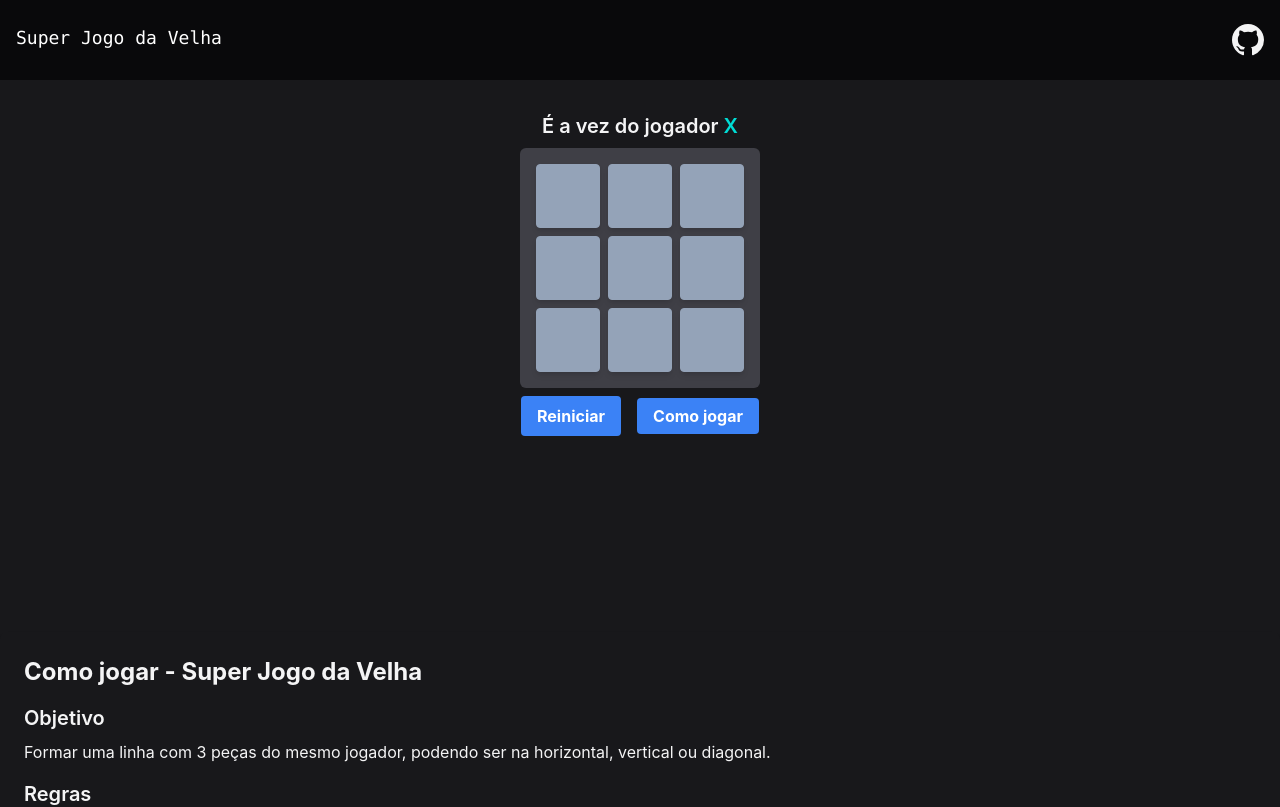
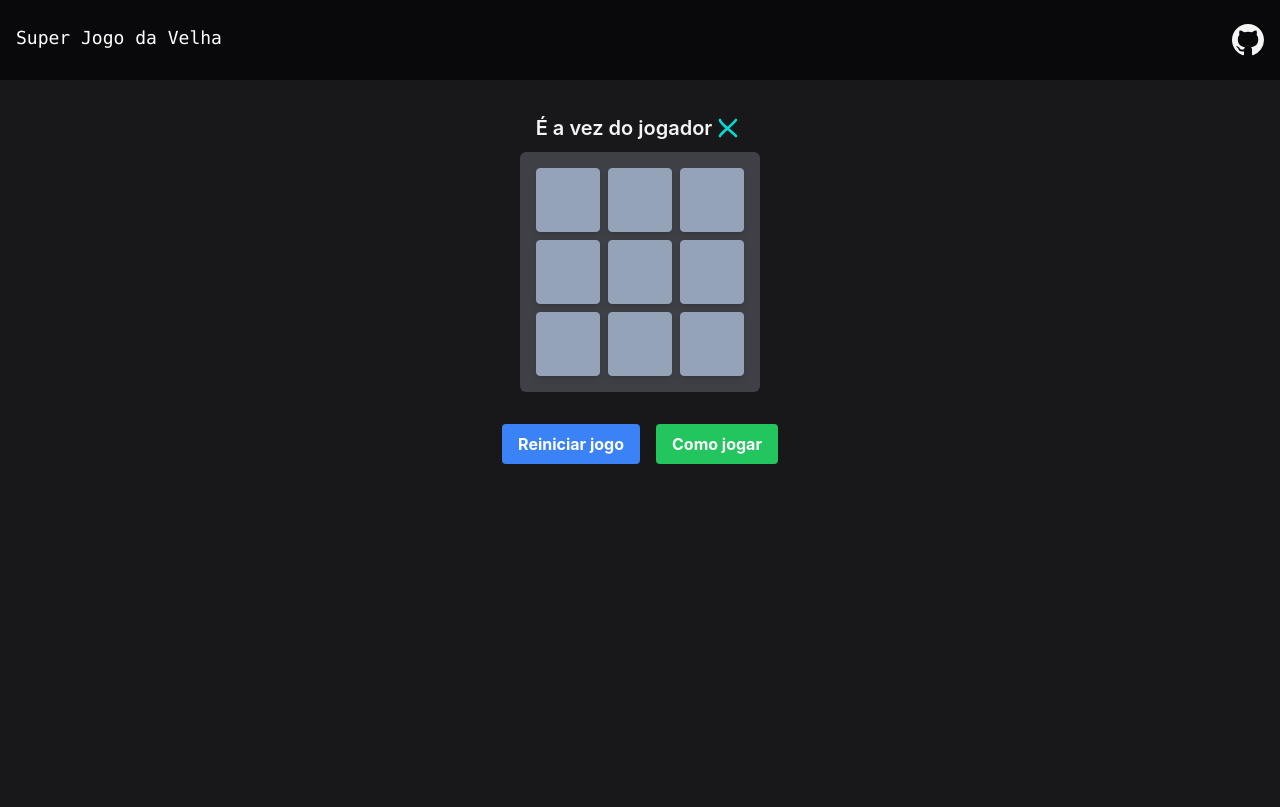
Before and after one commit to matheusdsilva01/super-tic-tac-toe, a Next.js app: page / in a window 1280 px wide. Shown: the top 807 px of the page. Built offline with nearby package versions, Linux system fonts and the light colour scheme.

Commit message:
feat: modal game instructions

```diff
--- a/src/app/page.tsx
+++ b/src/app/page.tsx
@@ -24,7 +24,7 @@ export default function Home() {
     const currentPlayerMoves = board.filter(
       (square) => square && square?.value === currentPlayer.value
     ) as Player[] | [];
-    if (currentPlayerMoves.length >= 3) {
+    if (!winner && currentPlayerMoves.length >= 3) {
       const lowestMove = Math.min(
         ...currentPlayerMoves.map((move) => move.currentMove)
       );
@@ -89,7 +89,9 @@ export default function Home() {
     }
 
     if (roundWon) {
-      setWinner(currentPlayer.value);
+      setTimeout(() => {
+        setWinner(currentPlayer.value);
+      }, 800);
     }
     switchPlayer();
   };
@@ -117,21 +119,21 @@ export default function Home() {
             fill="currentColor"
           >
             <path
-              fill-rule="evenodd"
+              fillRule="evenodd"
               d="M8 0C3.58 0 0 3.58 0 8c0 3.54 2.29 6.53 5.47 7.59.4.07.55-.17.55-.38 0-.19-.01-.82-.01-1.49-2.01.37-2.53-.49-2.69-.94-.09-.23-.48-.94-.82-1.13-.28-.15-.68-.52-.01-.53.63-.01 1.08.58 1.23.82.72 1.21 1.87.87 2.33.66.07-.52.28-.87.51-1.07-1.78-.2-3.64-.89-3.64-3.95 0-.87.31-1.59.82-2.15-.08-.2-.36-1.02.08-2.12 0 0 .67-.21 2.2.82.64-.18 1.32-.27 2-.27.68 0 1.36.09 2 .27 1.53-1.04 2.2-.82 2.2-.82.44 1.1.16 1.92.08 2.12.51.56.82 1.27.82 2.15 0 3.07-1.87 3.75-3.65 3.95.29.25.54.73.54 1.48 0 1.07-.01 1.93-.01 2.2 0 .21.15.46.55.38A8.013 8.013 0 0016 8c0-4.42-3.58-8-8-8z"
             ></path>
           </svg>
         </Link>
       </header>
       <section className="mt-8 h-full min-h-[520px]">
-        <p className="text-center mb-2 text-xl font-semibold">
+        <p className="text-center mb-2 text-xl font-semibold flex justify-center items-center">
           É a vez do jogador{" "}
-          <span
-            className={
-              currentPlayer.value === "X" ? "text-[#00DCD5]" : "text-[#B0142B]"
-            }
-          >
-            {currentPlayer.value}
+          <span className="flex">
+            {currentPlayer.value === "X" ? (
+              <PlayX withAnimation={false} width={32} height={32} />
+            ) : (
+              <Play0 withAnimation={false} width={32} height={32} />
+            )}
           </span>
         </p>
         <div className="grid m-auto grid-cols-3 gap-2 w-fit p-4 bg-zinc-700 rounded-md">
@@ -150,22 +152,16 @@ export default function Home() {
             </button>
           ))}
         </div>
-        <div className="mt-2 space-x-4 text-center">
+        <div className="mt-8 flex gap-x-4 text-center justify-center">
           <button
-            className="bg-blue-500 hover:bg-blue-700 text-white font-bold py-2 px-4 rounded"
+            className="bg-blue-500 hover:bg-blue-700 text-white font-bold py-2 px-4 rounded transition-colors"
             onClick={() => setBoard(Array(9).fill(null))}
           >
-            Reiniciar
+            Reiniciar jogo
           </button>
-          <Link
-            href="#howToPlay"
-            className="bg-blue-500 hover:bg-blue-700 text-white font-bold py-2 px-4 rounded"
-          >
-            Como jogar
-          </Link>
+          <HowToPlay />
         </div>
       </section>
-      <HowToPlay />
       {winner && (
         <ModalWinner
           open={!!winner}
--- a/src/components/HowToPlay.tsx
+++ b/src/components/HowToPlay.tsx
@@ -1,27 +1,61 @@
-import React from "react";
+"use client";
+import React, { useEffect, useState } from "react";
 
 export const HowToPlay = () => {
+  const [openModal, setOpenModal] = useState(false);
+
+  useEffect(() => {
+    function handleKeyDown(event: KeyboardEvent) {
+      if (event.key === "Escape") {
+        setOpenModal(false);
+      }
+    }
+    window.addEventListener("keydown", handleKeyDown);
+    return () => {
+      window.removeEventListener("keydown", handleKeyDown);
+    };
+    // eslint-disable-next-line react-hooks/exhaustive-deps
+  }, []);
+
   return (
-    <div id="howToPlay" className="p-6 rounded-lg shadow-md">
+    <>
+      <button
+        className="bg-green-500 hover:bg-green-700 text-white font-bold py-2 px-4 rounded transition-colors"
+        onClick={() => setOpenModal(true)}
+      >
+        Como jogar
+      </button>
+      <div
+        onClick={(e) => {
+          if (e.target === e.currentTarget) {
+            setOpenModal(false);
+          }
+        }}
+        className={`modal ${
+          openModal
+            ? "fixed z-50 flex flex-col inset-0 h-dvh bg-zinc-700/50"
+            : "hidden"
+        }`}
+      >
+        <div className="m-auto max-w-5xl w-full bg-zinc-600 rounded-lg px-4 py-6">
           <h2 className="text-2xl font-bold mb-4">
             Como jogar - Super Jogo da Velha
           </h2>
           <h3 className="text-xl font-semibold mb-2">Objetivo</h3>
           <p className="mb-4">
-        Formar uma linha com 3 peças do mesmo jogador, podendo ser na
-        horizontal, vertical ou diagonal.
-      </p>
-      <h3 className="text-xl font-semibold mb-2">Regras</h3>
-      <p className="mb-4">
             Os jogadores se alternam, jogando uma peça por vez, o jogador que
-        conseguir formar a linha primeiro, vence.
+            conseguir formar uma linha com 3 peças primeiro, podendo ser na
+            horizontal, vertical ou diagonal, vence a partida.
           </p>
           <h3 className="text-xl font-semibold mb-2">Regra especial</h3>
           <p>
-        Cada jogador só pode ter no máximo 3 peças no tabuleiro, caso o jogador
-        faça um quarto movimento, o movimento mais antigo será sinalizado no
-        tabuleiro indicando que a peça será removida após o próximo movimento.
+            Cada jogador só pode ter no máximo 3 peças no tabuleiro, caso o
+            jogador faça um quarto movimento, o movimento mais antigo será
+            sinalizado no tabuleiro indicando que a peça será removida após o
+            próximo movimento.
           </p>
         </div>
+      </div>
+    </>
   );
 };
--- a/src/components/ModalWinner.tsx
+++ b/src/components/ModalWinner.tsx
@@ -1,5 +1,7 @@
 "use client";
 import React, { useEffect, useState } from "react";
+import { PlayX } from "./PlayX";
+import { Play0 } from "./Play0";
 
 interface ModalWinnerProps {
   open: boolean;
@@ -31,18 +33,26 @@ export const ModalWinner = ({ closeModal, open, winner }: ModalWinnerProps) => {
 
   return (
     <div
-      className={`modal ${
+      className={
         openModal
-          ? "fixed z-50 flex flex-col inset-0 h-dvh bg-zinc-700/50"
+          ? "fixed flex flex-col z-50 inset-0 h-dvh bg-zinc-700/50 p-2"
           : "hidden"
-      }`}
+      }
     >
-      <div className="m-auto max-w-56 w-full bg-zinc-600 rounded-lg px-4 py-6">
-        <h2 className="text-lg text-whitetext-center">
-          {winner === "X" ? "Jogador X" : "Jogador 0"} venceu!
+      <div className="m-auto max-w-5xl w-full bg-zinc-600/70 rounded-lg px-4 py-28 text-center border border-blue-400 shadow-blue-300">
+        <h2 className="text-xl md:text-2xl font-bold flex justify-center items-center font-mono uppercase mb-4">
+          Vitória do jogador{" "}
+          <span>
+            {winner === "X" ? (
+              <PlayX withAnimation={false} width={28} height={28} />
+            ) : (
+              <Play0 withAnimation={false} width={28} height={28} />
+            )}
+          </span>
+          !🏆
         </h2>
         <button
-          className="mt-4 bg-zinc-900 text-white font-mono px-4 py-2 rounded-lg"
+          className="mt-8 bg-green-500 hover:bg-green-700 text-white font-mono px-4 py-2 rounded-lg transition-colors"
           onClick={handleCloseModal}
         >
           Jogar novamente
--- a/src/components/Play0.tsx
+++ b/src/components/Play0.tsx
@@ -1,6 +1,10 @@
-import React from "react";
+import React, { SVGProps } from "react";
 
-export const Play0 = () => {
+interface Play0Props extends SVGProps<SVGSVGElement> {
+  withAnimation?: boolean;
+}
+
+export const Play0 = ({ withAnimation = true, ...props }: Play0Props) => {
   return (
     <svg
       width="64"
@@ -8,9 +12,10 @@ export const Play0 = () => {
       viewBox="0 0 24 24"
       fill="none"
       xmlns="http://www.w3.org/2000/svg"
+      {...props}
     >
       <path
-        className="path"
+        className={withAnimation ? "path" : ""}
         d="M12 18C15.3137 18 18 15.3137 18 12C18 8.68629 15.3137 6 12 6C8.68629 6 6 8.68629 6 12C6 15.3137 8.68629 18 12 18Z"
         stroke="#B0142B"
         strokeWidth="1.5"
--- a/src/components/PlayX.tsx
+++ b/src/components/PlayX.tsx
@@ -1,6 +1,10 @@
-import React from "react";
+import React, { SVGProps } from "react";
 
-export const PlayX = () => {
+interface PlayXProps extends SVGProps<SVGSVGElement> {
+  withAnimation?: boolean;
+}
+
+export const PlayX = ({ withAnimation = true, ...props }: PlayXProps) => {
   return (
     <svg
       width="64"
@@ -8,9 +12,10 @@ export const PlayX = () => {
       viewBox="0 0 24 24"
       fill="none"
       xmlns="http://www.w3.org/2000/svg"
+      {...props}
     >
       <path
-        className="path second"
+        className={withAnimation ? "path second" : ""}
         d="M17.9632 6C13.5 11.5 7.09888 15.2439 5.9632 18"
         stroke="#00DCD5"
         strokeWidth="2"
@@ -18,7 +23,7 @@ export const PlayX = () => {
         strokeLinejoin="round"
       />
       <path
-        className="path"
+        className={withAnimation ? "path" : ""}
         d="M5.99999 6C5.97741 8.52241 12.9703 12.9273 18 18"
         stroke="#00DCD5"
         strokeWidth="2"
```
Also changed, not shown: package.json (+5 -5 lines). Lines whose indentation alone changed are shown as unchanged.
